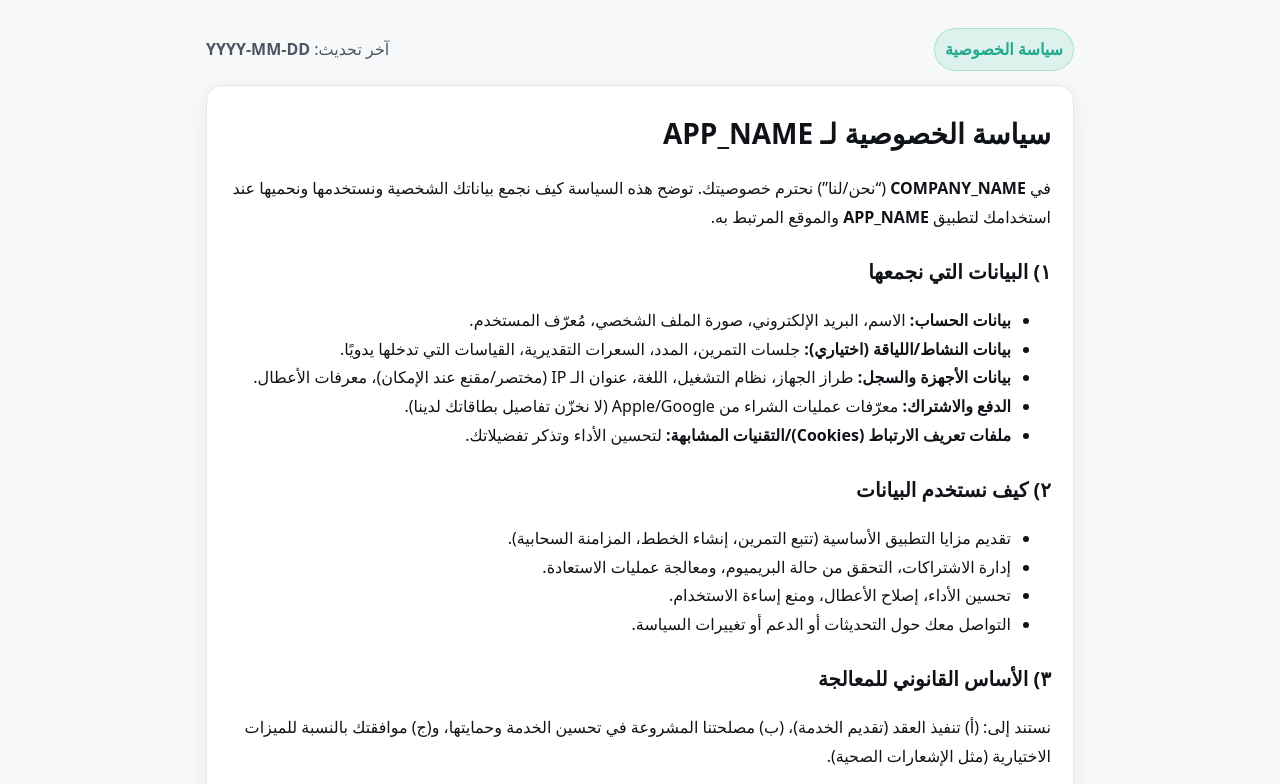
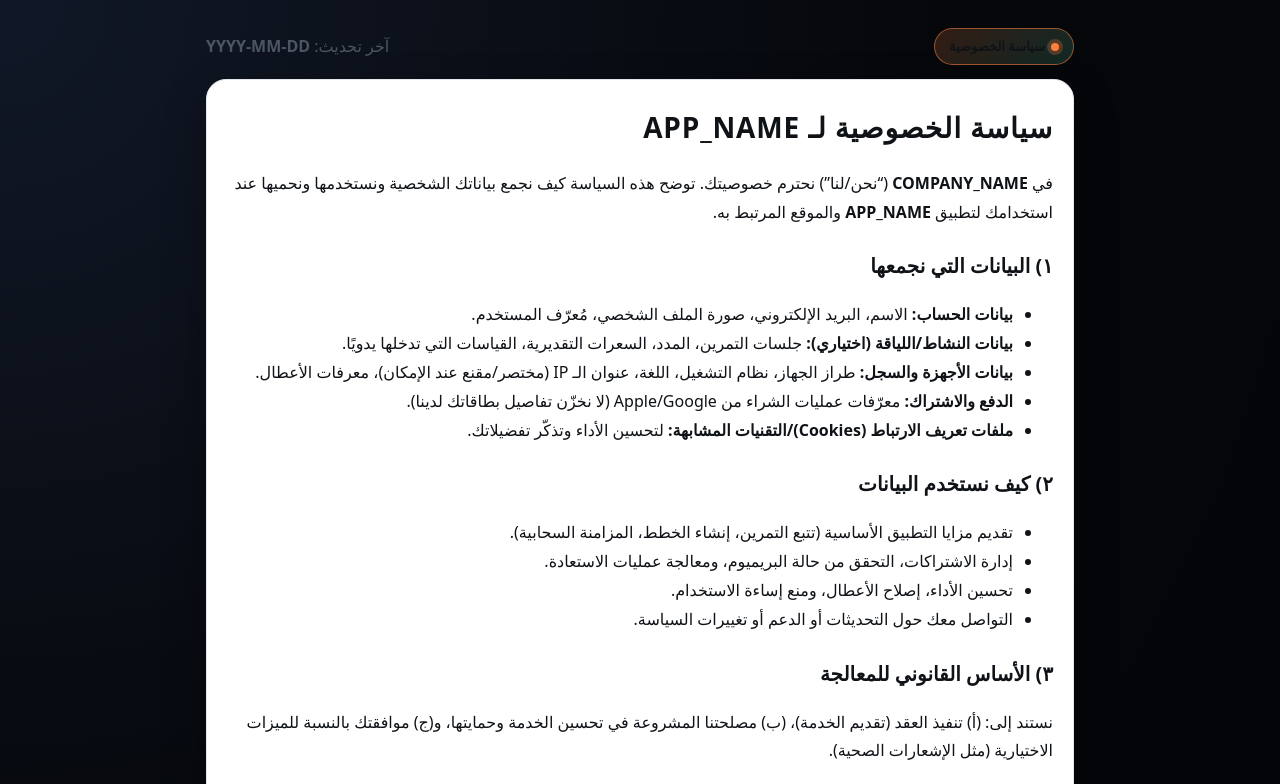
Before and after one commit to mo-dev16/Reblo-policies, a plain HTML site: page privacy.html in a window 1280 px wide. Shown: the top 784 px of the page. Drawn offline with Linux system fonts and the light colour scheme.

Commit message:
Update privacy.html

```diff
--- a/privacy.html
+++ b/privacy.html
@@ -6,35 +6,123 @@
   <title>سياسة الخصوصية | APP_NAME</title>
   <meta name="description" content="سياسة الخصوصية لتطبيق APP_NAME التابع لـ COMPANY_NAME." />
   <style>
-    :root{--bg:#0b0f14;--card:#11161d;--text:#eaf0f7;--muted:#a9b4c0;--brand:#4cc9a6;--border:#1c2330}
+    /* ألوان التطبيق (داكن + برتقالي + نعناعي) */
+    :root{
+      --bg:#05070A;
+      --card:#101522;
+      --text:#EAF0F7;
+      --muted:#a9b4c0;
+      --brand:#FF7E3E;    /* البرتقالي الأساسي */
+      --accent:#4CC9A6;   /* النعناعي */
+      --border:#1b2230;
+    }
     @media (prefers-color-scheme: light){
-      :root{--bg:#f7f8fa;--card:#ffffff;--text:#0f1317;--muted:#4b5563;--brand:#22a88e;--border:#e5e7eb}
+      :root{
+        --bg:#f7f8fa;
+        --card:#ffffff;
+        --text:#0f1317;
+        --muted:#4b5563;
+        --brand:#FF7E3E;
+        --accent:#22a88e;
+        --border:#e5e7eb;
+      }
     }
+
     *{box-sizing:border-box}
-    body{margin:0;background:var(--bg);color:var(--text);font:16px/1.8 system-ui,-apple-system,Segoe UI,Roboto,Helvetica,Arial}
-    .wrap{max-width:900px;margin:auto;padding:28px 16px}
-    .card{background:var(--card);border:1px solid var(--border);border-radius:16px;padding:22px;box-shadow:0 8px 24px rgba(0,0,0,.06)}
-    h1{margin:0 0 12px;font-size:28px}
-    h2{margin:22px 0 8px;font-size:20px}
+    body{
+      margin:0;
+      background:radial-gradient(circle at top left,#111827 0,#05070A 40%,#020308 100%);
+      color:var(--text);
+      font:16px/1.8 system-ui,-apple-system,Segoe UI,Roboto,Helvetica,Arial;
+    }
+    .wrap{
+      max-width:900px;
+      margin:auto;
+      padding:28px 16px 40px;
+    }
+    .card{
+      background:var(--card);
+      border:1px solid var(--border);
+      border-radius:20px;
+      padding:22px 20px;
+      box-shadow:0 18px 40px rgba(0,0,0,.35);
+    }
+    h1{
+      margin:0 0 12px;
+      font-size:28px;
+      letter-spacing:.03em;
+    }
+    h2{
+      margin:22px 0 8px;
+      font-size:20px;
+    }
     p,li{color:var(--text)}
     .muted{color:var(--muted)}
-    code{background:rgba(0,0,0,.1);padding:.1em .35em;border-radius:.35em}
-    a{color:var(--brand);text-decoration:none}
+    code{
+      background:rgba(15,23,42,.7);
+      padding:.1em .4em;
+      border-radius:.35em;
+      font-size:13px;
+    }
+    a{
+      color:var(--accent);
+      text-decoration:none;
+    }
     a:hover{text-decoration:underline}
-    .topbar{display:flex;gap:12px;align-items:center;justify-content:space-between;margin-bottom:14px}
-    .badge{background:rgba(76,201,166,.15);color:var(--brand);padding:6px 10px;border-radius:999px;border:1px solid rgba(76,201,166,.35);font-weight:700}
-    .foot{margin-top:18px;display:flex;gap:10px;flex-wrap:wrap;justify-content:space-between}
+    .topbar{
+      display:flex;
+      gap:12px;
+      align-items:center;
+      justify-content:space-between;
+      margin-bottom:14px;
+      flex-wrap:wrap;
+    }
+    .badge{
+      background:linear-gradient(135deg,rgba(255,126,62,.18),rgba(76,201,166,.18));
+      color:var(--text);
+      padding:6px 14px;
+      border-radius:999px;
+      border:1px solid rgba(255,126,62,.55);
+      font-weight:700;
+      font-size:13px;
+      display:inline-flex;
+      align-items:center;
+      gap:6px;
+    }
+    .badge-dot{
+      width:8px;
+      height:8px;
+      border-radius:999px;
+      background:var(--brand);
+      box-shadow:0 0 0 4px rgba(255,126,62,.25);
+    }
+    .foot{
+      margin-top:18px;
+      display:flex;
+      gap:10px;
+      flex-wrap:wrap;
+      justify-content:space-between;
+      align-items:center;
+      font-size:14px;
+    }
   </style>
 </head>
 <body>
   <div class="wrap">
     <div class="topbar">
-      <div class="badge">سياسة الخصوصية</div>
+      <div class="badge">
+        <span class="badge-dot"></span>
+        سياسة الخصوصية
+      </div>
       <div class="muted">آخر تحديث: <b>YYYY-MM-DD</b></div>
     </div>
+
     <div class="card">
       <h1>سياسة الخصوصية لـ APP_NAME</h1>
-      <p>في <b>COMPANY_NAME</b> (“نحن/لنا”) نحترم خصوصيتك. توضح هذه السياسة كيف نجمع بياناتك الشخصية ونستخدمها ونحميها عند استخدامك لتطبيق <b>APP_NAME</b> والموقع المرتبط به.</p>
+      <p>
+        في <b>COMPANY_NAME</b> (“نحن/لنا”) نحترم خصوصيتك. توضح هذه السياسة كيف نجمع بياناتك الشخصية
+        ونستخدمها ونحميها عند استخدامك لتطبيق <b>APP_NAME</b> والموقع المرتبط به.
+      </p>
 
       <h2>١) البيانات التي نجمعها</h2>
       <ul>
@@ -42,7 +130,7 @@
         <li><b>بيانات النشاط/اللياقة (اختياري):</b> جلسات التمرين، المدد، السعرات التقديرية، القياسات التي تدخلها يدويًا.</li>
         <li><b>بيانات الأجهزة والسجل:</b> طراز الجهاز، نظام التشغيل، اللغة، عنوان الـ IP (مختصر/مقنع عند الإمكان)، معرفات الأعطال.</li>
         <li><b>الدفع والاشتراك:</b> معرّفات عمليات الشراء من Apple/Google (لا نخزّن تفاصيل بطاقاتك لدينا).</li>
-        <li><b>ملفات تعريف الارتباط (Cookies)/التقنيات المشابهة:</b> لتحسين الأداء وتذكر تفضيلاتك.</li>
+        <li><b>ملفات تعريف الارتباط (Cookies)/التقنيات المشابهة:</b> لتحسين الأداء وتذكّر تفضيلاتك.</li>
       </ul>
 
       <h2>٢) كيف نستخدم البيانات</h2>
@@ -54,7 +142,10 @@
       </ul>
 
       <h2>٣) الأساس القانوني للمعالجة</h2>
-      <p>نستند إلى: (أ) تنفيذ العقد (تقديم الخدمة)، (ب) مصلحتنا المشروعة في تحسين الخدمة وحمايتها، و(ج) موافقتك بالنسبة للميزات الاختيارية (مثل الإشعارات الصحية).</p>
+      <p>
+        نستند إلى: (أ) تنفيذ العقد (تقديم الخدمة)، (ب) مصلحتنا المشروعة في تحسين الخدمة وحمايتها،
+        و(ج) موافقتك بالنسبة للميزات الاختيارية (مثل الإشعارات الصحية).
+      </p>
 
       <h2>٤) مشاركة البيانات</h2>
       <ul>
@@ -64,7 +155,11 @@
       </ul>
 
       <h2>٥) الاحتفاظ والحذف</h2>
-      <p>نحتفظ ببياناتك طالما كان حسابك نشطًا أو حسبما يلزم لتقديم الخدمة. يمكنك حذف بياناتك/حسابك من داخل التطبيق (الإعدادات ← إعدادات الحساب ← حذف الحساب). قد نحتفظ ببيانات محدودة للالتزامات القانونية أو حل النزاعات.</p>
+      <p>
+        نحتفظ ببياناتك طالما كان حسابك نشطًا أو حسبما يلزم لتقديم الخدمة.
+        يمكنك حذف بياناتك/حسابك من داخل التطبيق (الإعدادات ← إعدادات الحساب ← حذف الحساب).
+        قد نحتفظ ببيانات محدودة للالتزامات القانونية أو حل النزاعات.
+      </p>
 
       <h2>٦) حقوقك</h2>
       <ul>
@@ -75,20 +170,32 @@
       <p>لممارسة هذه الحقوق راسلنا على <a href="mailto:CONTACT_EMAIL">CONTACT_EMAIL</a>.</p>
 
       <h2>٧) الأطفال</h2>
-      <p>لا نوجّه خدماتنا لمن هم دون <b>13</b> عامًا. إن كنت ولي أمر وتعتقد أن طفلاً قد زوّدنا ببياناته، تواصل معنا لحذفها.</p>
+      <p>
+        لا نوجّه خدماتنا لمن هم دون <b>13</b> عامًا. إن كنت ولي أمر وتعتقد أن طفلاً قد زوّدنا ببياناته،
+        تواصل معنا لحذفها.
+      </p>
 
       <h2>٨) الأمان</h2>
-      <p>نطبّق تدابير فنية وتنظيمية مناسبة (التشفير أثناء النقل، ضوابط وصول، سجلات تدقيق). ورغم ذلك، لا توجد وسيلة نقل/تخزين عبر الإنترنت آمنة تمامًا.</p>
+      <p>
+        نطبّق تدابير فنية وتنظيمية مناسبة (التشفير أثناء النقل، ضوابط وصول، سجلات تدقيق).
+        ورغم ذلك، لا توجد وسيلة نقل/تخزين عبر الإنترنت آمنة تمامًا.
+      </p>
 
       <h2>٩) التحويلات الدولية</h2>
-      <p>قد تُعالج البيانات على خوادم خارج بلدك. نضمن حماية مناسبة وفق القوانين السارية.</p>
+      <p>
+        قد تُعالج البيانات على خوادم خارج بلدك. نضمن حماية مناسبة وفق القوانين السارية.
+      </p>
 
       <h2>١٠) التغييرات</h2>
-      <p>قد نحدّث هذه السياسة من وقت لآخر. سنُعلمك داخل التطبيق أو عبر البريد بآخر التغييرات الجوهرية.</p>
+      <p>
+        قد نحدّث هذه السياسة من وقت لآخر. سنُعلمك داخل التطبيق أو عبر البريد بآخر التغييرات الجوهرية.
+      </p>
 
       <h2>١١) التواصل</h2>
-      <p>البريد: <a href="mailto:CONTACT_EMAIL">CONTACT_EMAIL</a><br>
-         العنوان: ADDRESS_LINE</p>
+      <p>
+        البريد: <a href="mailto:CONTACT_EMAIL">CONTACT_EMAIL</a><br />
+        العنوان: ADDRESS_LINE
+      </p>
     </div>
 
     <div class="foot">
@@ -96,4 +203,10 @@
       <a href="terms.html">الشروط والأحكام</a>
     </div>
   </div>
-  <script>document.getElementBy
+
+  <script>
+    // يضع السنة الحالية في الفوتر تلقائيًا
+    document.getElementById('y').textContent = new Date().getFullYear();
+  </script>
+</body>
+</html>
```
